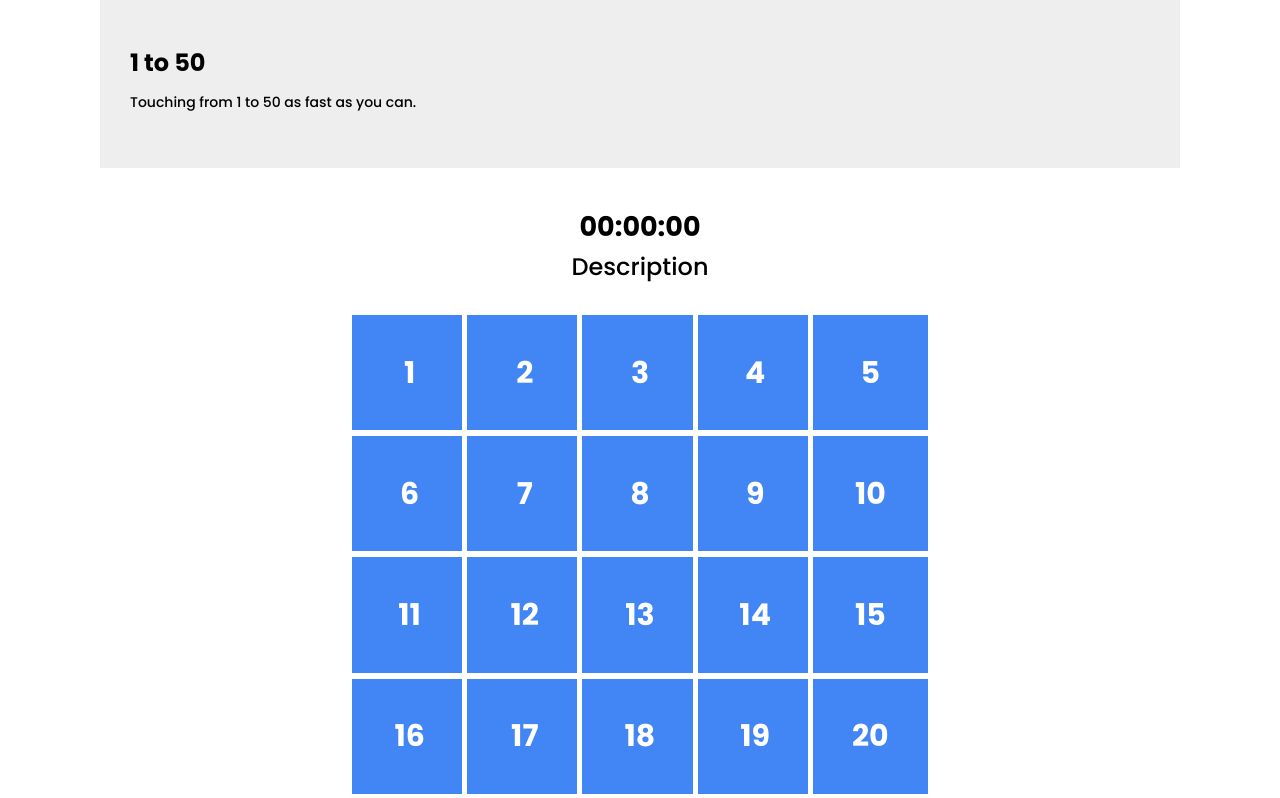
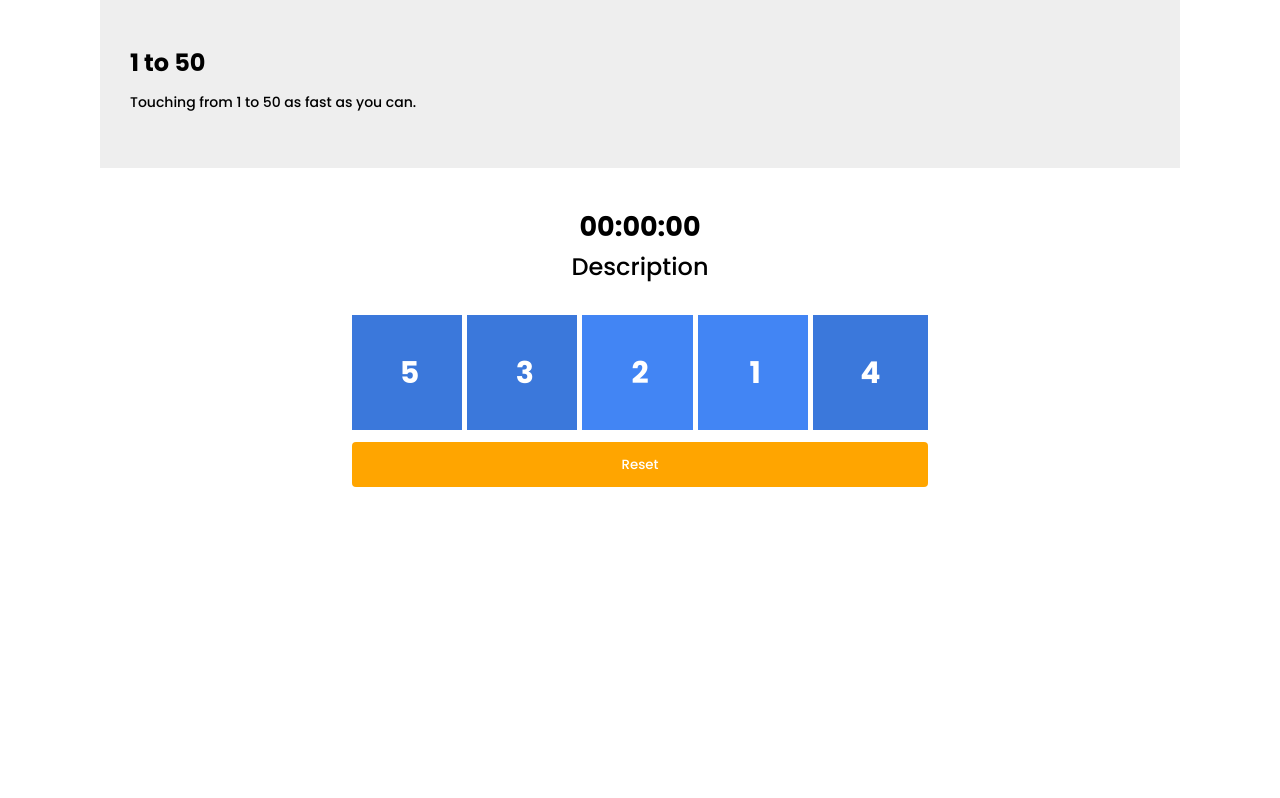
Before and after one commit to sh4rifi/fast-select, a React (Create React App) app: page / in a window 1280 px wide. Shown: the top 798 px of the page. Built offline with nearby package versions, Linux system fonts and the light colour scheme.

Commit message:
add timer and add random collection

```diff
--- a/src/scenes/Game1to50/index.js
+++ b/src/scenes/Game1to50/index.js
@@ -2,17 +2,44 @@ import React, {useState} from 'react';
 import SectionHeader from "../../components/SectionHeader";
 import Cell from "./components/Cell"
 import Button from "../../components/Button";
-
+import {List} from "../../classes/List";
 import './style.scss';
 
 
+
+
 function Game1to50() {
-    const [collection, setCollection] = useState([1, 2, 3, 4, 5, 6, 7, 8, 9, 10, 11, 12, 13, 14, 15, 16, 17, 18, 19, 20, 21, 22, 23, 24, 25]);
+
+    const start = 1;
+    const end = 5;
+    const level = 1;
+    const step = 1;
+    const arr = new List();
+
+
+
+    const [firstCollection] = useState(arr.range(start, (end / level), step).breakUp().get());
 
     /*_______________________________________timer_________________________________________________________________*/
 
     const [elapsed, setElapsed] = useState(0);
+    const [increment, setIncrement] = useState(0);
+    const startTimer = () => {
+        setIncrement(
+            setInterval(() => {
+                setElapsed(elapsed => elapsed + 0.01);
+            }, 10)
+        )
 
+    };
+    const resetTimer = () => {
+        stopTimer();
+        setElapsed(0);
+    };
+    const stopTimer = () => {
+        clearInterval(increment);
+
+    };
     const getMillisecond = () => {
         return ('0' + elapsed * 100).slice(-2);
     };
@@ -21,6 +48,15 @@ function Game1to50() {
     };
     const getMinute = () => {
         return ('0' + Math.floor(elapsed / 60)).slice(-2);
+    };
+
+
+
+    const handleClick = (number) => {
+        if (number === start)
+            startTimer();
+        else if (number === end)
+            stopTimer();
     };
 
     return (
@@ -39,10 +75,12 @@ function Game1to50() {
                 <div className="container">
                     <div className="container-table max-w-576 div-center">
                         <div className="table">
-                            {collection.map((number, i) => (
+                            {firstCollection.map((number, i) => (
                                 <Cell
                                     key={i}
                                     value={number}
+                                    handleClick={() => handleClick(number)}
+                                    className={["box", number > (end / 2) ? "selected" : "flash"].join(" ")}
                                 />
                             ))}
                         </div>
@@ -55,6 +93,7 @@ function Game1to50() {
                         <Button
                             title="Reset"
                             size="button-lg"
+                            handleClick={() => resetTimer()}
                             type="button-block button-primary"
                         />
                     </div>
```
